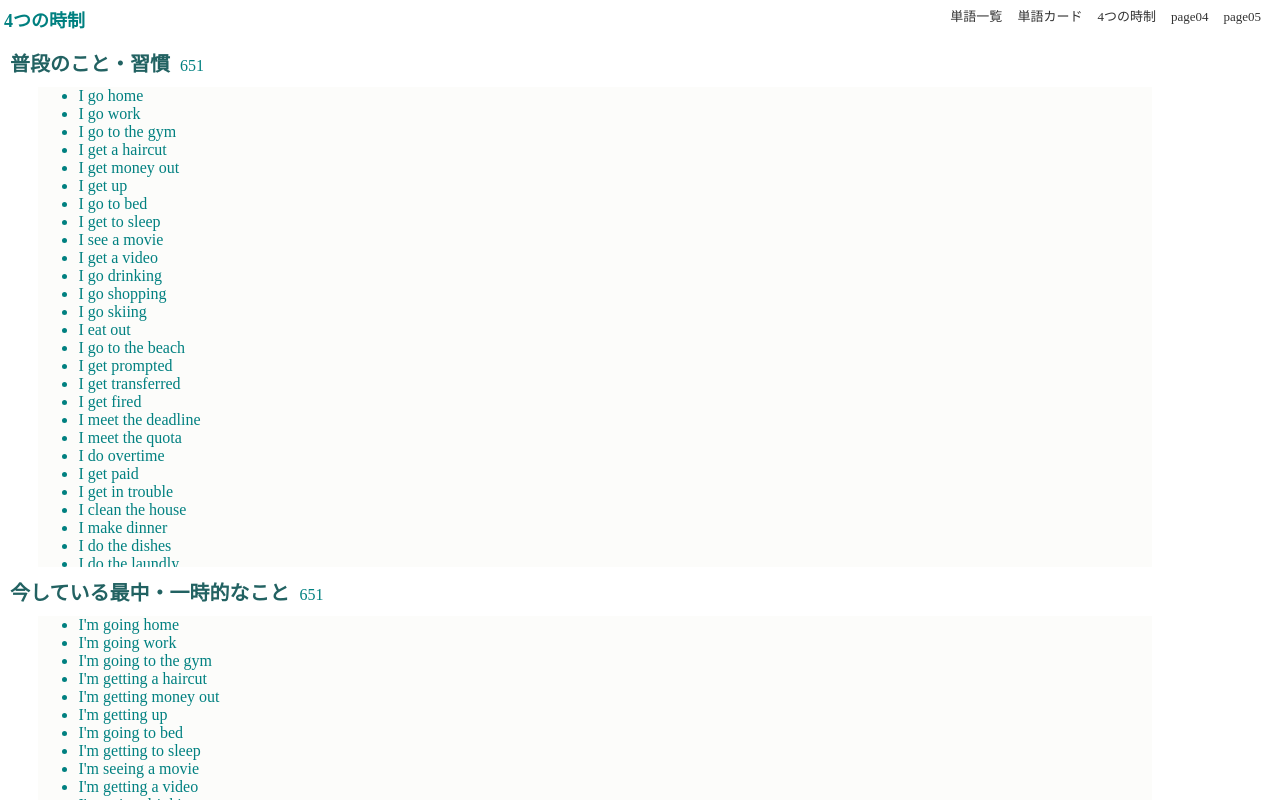
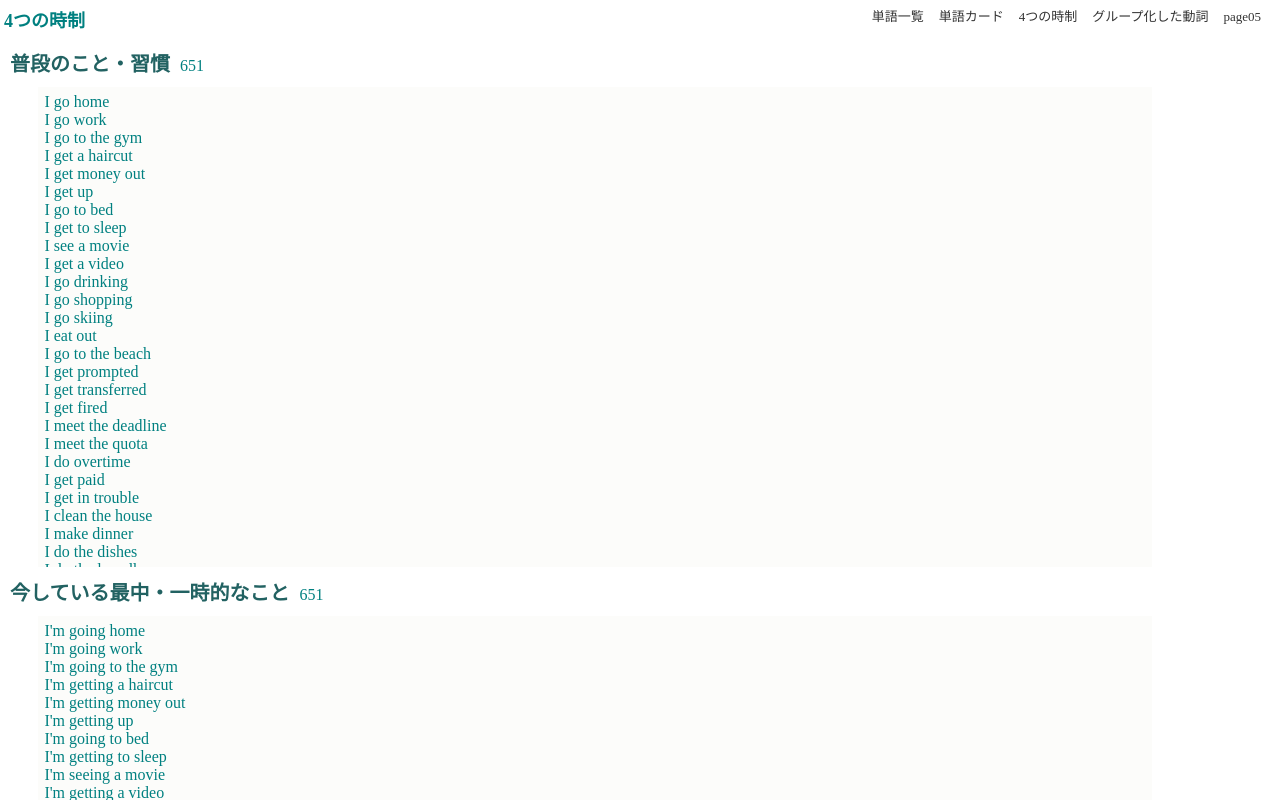
Before and after one commit to oyama919/testNetlify, a Gatsby app: page /fourTenses in a window 1280 px wide. Shown: the top 800 px of the page. Built offline with nearby package versions, Linux system fonts and the light colour scheme.

Commit message:
Basic Pattern追加

```diff
--- a/src/components/basicList.js
+++ b/src/components/basicList.js
@@ -1,7 +1,8 @@
 import React from "react"
+import styles from "./basicList.module.css"
 
 export default props => (
-  <ul style={{ background: `#fcfcfa`, margin: 0, cursor: `pointer`}}>
+  <ul className={styles.basicList}>
     {props.words.map((w, i) => <li key={i} tabIndex="0">{w}</li>)}
   </ul>
 )
--- /dev/null
+++ b/src/components/basicList.module.css
@@ -0,0 +1,7 @@
+.basicList {
+  background: #fcfcfa;
+  margin: 0;
+  cursor: pointer;
+  padding: 6px;
+  box-sizing: border-box;
+}
--- a/src/constants/basicWords.js
+++ b/src/constants/basicWords.js
@@ -4,6 +4,7 @@ const usualWords = [];
 const progressWords = [];
 const pastWords = [];
 const futureWords = [];
+const basicWords = [];
 const person = ["I", "You", "We", "They"];
 const thirdPerson = ["He", "She", "It"];
 const personWithBe = ["I'm", "He's", "She's", "It's", "You're", "We're", "They're"];
@@ -43,6 +44,28 @@ const futureTmp = [
 ];
 const futureAskTmp = [
   "{person} gonna {verb}?",
+];
+// basicWordsテンプレート
+const basicTmp = [
+  "Can I {verb}?",
+  "Can You {verb}?",
+  "I wanna {verb}?",
+  "I don't wanna {verb}?",
+  "Do you wanna {verb}?",
+  "Do you want me to {verb}?",
+  "Why don't you {verb}?",
+  "I have to {verb}?",
+];
+const basicProgressTmp = [
+  "I've been {verb}",
+  "I haven't been {verb}",
+  "Have you been {verb}?",
+  "I'm used to {verb}",
+  "I'm sick of {verb}",
+  "I don't mind {verb}",
+  "I miss {verb}",
+  "I can't imagene {verb}",
+  "What happend to {verb}?",
 ];
 
 function replaceWord(msg, target, rw) {
@@ -95,10 +118,19 @@ personWithBeAsk.map(p => futureAskTmp.map(t => BasicVerbs.defaultVerbs.map(v =>
   return futureWords.push(replaceWord(tmp, 'verb', v));
 })));
 
+// basicWords
+basicTmp.map(t => BasicVerbs.defaultVerbs.map(v => {
+  return basicWords.push(replaceWord(t, 'verb', v));
+}));
+basicProgressTmp.map(t => BasicVerbs.progressVerbs.map(v => {
+  return basicWords.push(replaceWord(t, 'verb', v));
+}));
+
 const BasicWords = {
   usualWords,
   progressWords,
   pastWords,
   futureWords,
+  basicWords,
 };
 export default BasicWords;
--- a/src/constants/links.js
+++ b/src/constants/links.js
@@ -16,8 +16,8 @@ const Links = [
   },
   {
     "key": 4,
-    "page": "/page04",
-    "name": "page04",
+    "page": "/basicWords",
+    "name": "グループ化した動詞",
   },
   {
     "key": 5,
```
Also changed, not shown: src/pages/basicWords.js (added, +14 -0 lines), src/pages/page03.js (deleted, +0 -9 lines).
